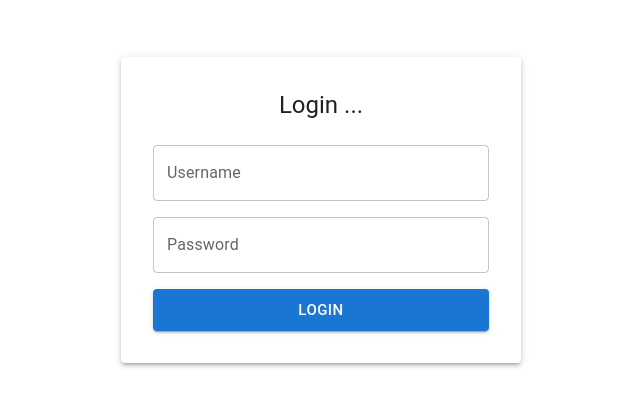
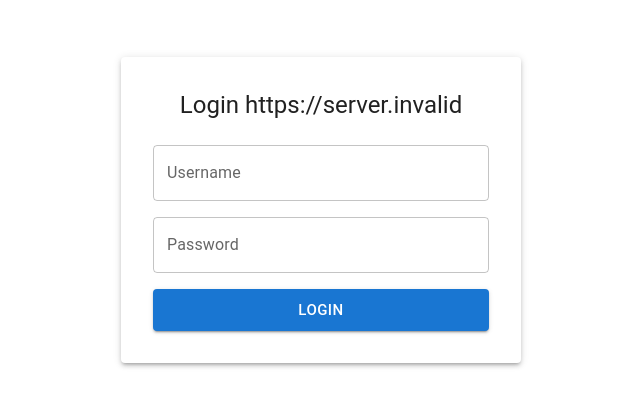
Before and after one commit to josdesi/accounxt-web-main, a React (Vite) app: page / in a window 1280 px wide. Shown: the part 190-596 px from the top of the page, without its empty margins (319-959 px from the left). Built offline with nearby package versions, Linux system fonts and the light colour scheme; no server answers.

Commit message:
refactor(Login): use environment variable for API URL in login title
Replace hardcoded "Login ..." text with dynamic API URL from environment variable to improve configuration flexibility

```diff
--- a/src/components/Login.jsx
+++ b/src/components/Login.jsx
@@ -6,6 +6,8 @@ import {
   Button,
   Typography
 } from '@mui/material';
+const apiUrl = import.meta.env.VITE_API_URL;
+
 
 export default function Login() {
   const [formData, setFormData] = useState({
@@ -62,7 +64,7 @@ export default function Login() {
         }}
       >
         <Typography variant="h5" component="h1" textAlign="center" mb={3}>
-          Login ...
+        Login {apiUrl}
         </Typography>
         <form onSubmit={handleSubmit}>
           <TextField
```
